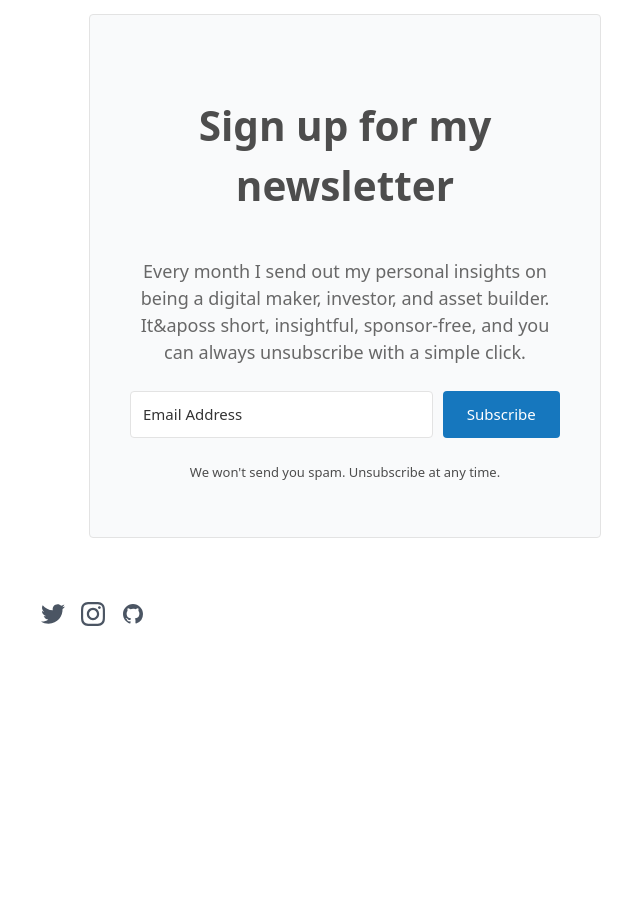
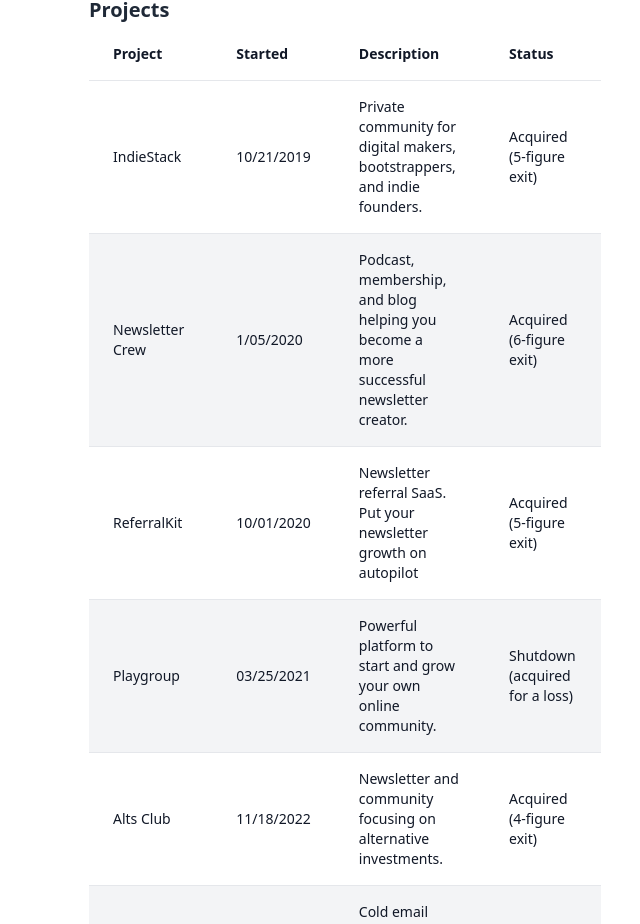
Before and after one commit to YaroslawBagriy/yarobagriy, a Next.js app: page / in a window 1280 px wide. Shown: the part 510-1434 px from the top of the page, without its empty margins (295-935 px from the left). Before the commit the page ends 1168 px from the top, so only its background shows below. Built offline with nearby package versions, Linux system fonts and the light colour scheme.

Commit message:
Added projects table

```diff
--- a/src/app/layout.js
+++ b/src/app/layout.js
@@ -11,6 +11,9 @@
 export default function RootLayout({ children }) {
   return (
     <html lang="en">
+      <head>
+        <script src="https://cdn.usefathom.com/script.js" data-site="TDRQDBKZ" defer></script>
+      </head>
       <body className={inter.className}>{children}</body>
     </html>
   )
--- a/src/app/page.js
+++ b/src/app/page.js
@@ -27,9 +27,69 @@
           </p>
           <br />
           <p className="mt-1 text-base text-gray-700 leading-relaxed text-left font-body">
-            My non-work hobbies include triathlons, traveling, poker, and spending
+            My non-work hobbies include triathlons, collecting Pokemon cards, traveling, poker, chess, MMA, and spending
             quality time with my family.
           </p>
+          <br />
+          <h2 className="text-xl font-bold text-gray-800 leading-none text-left">
+            Projects
+          </h2>
+          <div class="flex flex-col">
+            <div class="overflow-x-auto sm:-mx-6 lg:-mx-8">
+              <div class="inline-block min-w-full py-2 sm:px-6 lg:px-8">
+                <div class="overflow-hidden">
+                  <table class="min-w-full text-left text-sm font-light table-auto">
+                    <thead class="border-b font-medium dark:border-neutral-500">
+                      <tr>
+                        <th scope="col" class="px-6 py-4">Project</th>
+                        <th scope="col" class="px-6 py-4">Started</th>
+                        <th scope="col" class="px-6 py-4">Description</th>
+                        <th scope="col" class="px-6 py-4">Status</th>
+                      </tr>
+                    </thead>
+                    <tbody>
+                      <tr class="border-b dark:border-neutral-500 no-scrollbar">
+                        <td class="whitespace-normal px-6 py-4"><a href="https://indiestack.co">IndieStack</a></td>
+                        <td class="whitespace-normal px-6 py-4">10/21/2019</td>
+                        <td class="whitespace-normal px-6 py-4">Private community for digital makers, bootstrappers, and indie founders.</td>
+                        <td class="whitespace-normal px-6 py-4">Acquired (5-figure exit)</td>
+                      </tr>
+                      <tr class="border-b bg-gray-100 dark:border-neutral-800">
+                        <td class="whitespace-normal px-6 py-4"><a href="https://newslettercrew.com">Newsletter Crew</a></td>
+                        <td class="whitespace-normal px-6 py-4">1/05/2020</td>
+                        <td class="whitespace-normal px-6 py-4">Podcast, membership, and blog helping you become a more successful newsletter creator.</td>
+                        <td class="whitespace-normal px-6 py-4">Acquired (6-figure exit)</td>
+                      </tr>
+                      <tr class="border-b dark:border-neutral-500">
+                        <td class="whitespace-normal px-6 py-4"><a href="https://referralkit.co">ReferralKit</a></td>
+                        <td class="whitespace-normal px-6 py-4">10/01/2020</td>
+                        <td class="whitespace-normal px-6 py-4">Newsletter referral SaaS. Put your newsletter growth on autopilot</td>
+                        <td class="whitespace-normal px-6 py-4">Acquired (5-figure exit)</td>
+                      </tr>
+                      <tr class="border-b bg-gray-100 dark:border-neutral-800">
+                        <td class="whitespace-normal px-6 py-4"><a href="https://playgroup.community">Playgroup</a></td>
+                        <td class="whitespace-normal px-6 py-4">03/25/2021</td>
+                        <td class="whitespace-normal px-6 py-4">Powerful platform to start and grow your own online community.  </td>
+                        <td class="whitespace-normal px-6 py-4">Shutdown (acquired for a loss)</td>
+                      </tr>
+                      <tr class="border-b dark:border-neutral-500">
+                        <td class="whitespace-normal px-6 py-4"><a href="https://alts.club">Alts Club</a></td>
+                        <td class="whitespace-normal px-6 py-4">11/18/2022</td>
+                        <td class="whitespace-normal px-6 py-4">Newsletter and community focusing on alternative investments.</td>
+                        <td class="whitespace-normal px-6 py-4">Acquired (4-figure exit)</td>
+                      </tr>
+                      <tr class="border-b bg-gray-100 dark:border-neutral-800">
+                        <td class="whitespace-normal px-6 py-4"><a href="https://supermatic.io">Supermatic</a></td>
+                        <td class="whitespace-normal px-6 py-4">09/03/2023</td>
+                        <td class="whitespace-normal px-6 py-4">Cold email outreach automation SaaS</td>
+                        <td class="whitespace-normal px-6 py-4">Active</td>
+                      </tr>
+                    </tbody>
+                  </table>
+                </div>
+              </div>
+            </div>
+          </div>
           <Newsletter/>
         </div>
       </main>
```
